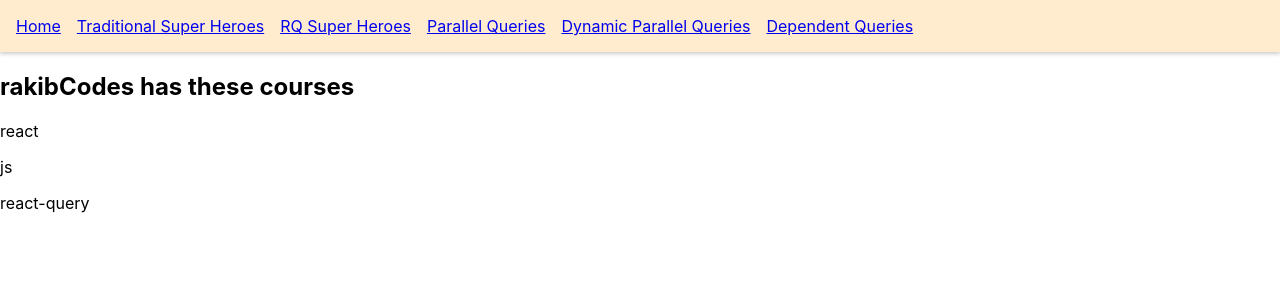
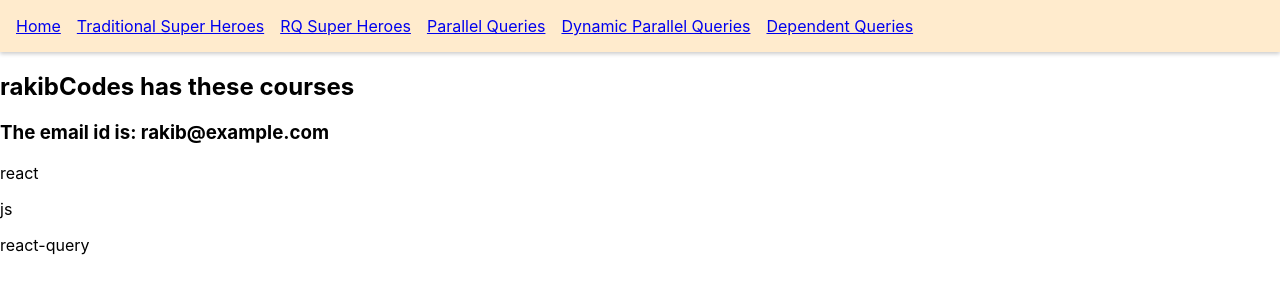
Before and after one commit to mrakib007/react-query-learning-project, a React (Create React App) app: page /rq-dependent in a window 1280 px wide. Shown: the top 300 px of the page. Built offline with nearby package versions, Linux system fonts and the light colour scheme; data requests are answered from the project's data file.

Commit message:
error solved

```diff
--- a/src/components/DependentQueries.js
+++ b/src/components/DependentQueries.js
@@ -10,9 +10,9 @@ const fetchCoursesByChannelId = (channelId) =>{
 }
 const DependentQueries = ({email}) => {
     //here one query depends with another
-    const {data: user,isLoading,isFetching,error,isError} = useQuery(['user',email],() => fetchUserByEmail(email))
+    const {data: user} = useQuery(['user',email],() => fetchUserByEmail(email))
     const channelId = user?.data?.channelId;
-    const {data: courses} = useQuery(['courses',channelId],()=> fetchCoursesByChannelId(channelId),{
+    const {data: courses,isLoading,isFetching,error,isError} = useQuery(['courses',channelId],()=> fetchCoursesByChannelId(channelId),{
         enabled: !!channelId,
     })
      if (isLoading || isFetching) {
@@ -26,6 +26,7 @@ const DependentQueries = ({email}) => {
     return (
         <div>
             <h2>{courses?.data.id} has these courses</h2>
+            <h3>The email id is: {email}</h3>
             {
                 courses?.data?.courses.map(course =>{
                     return <div key={course}><p>
```
